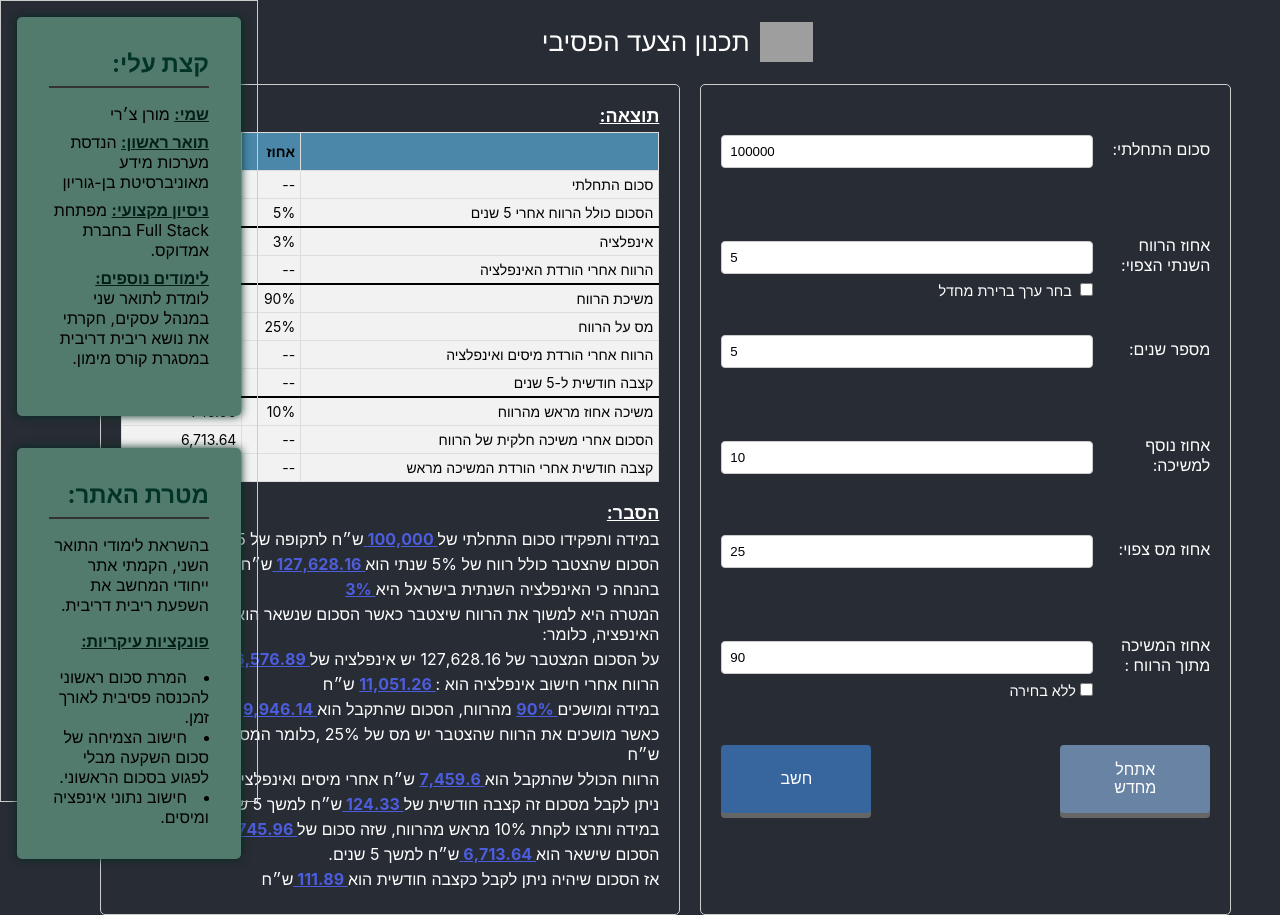
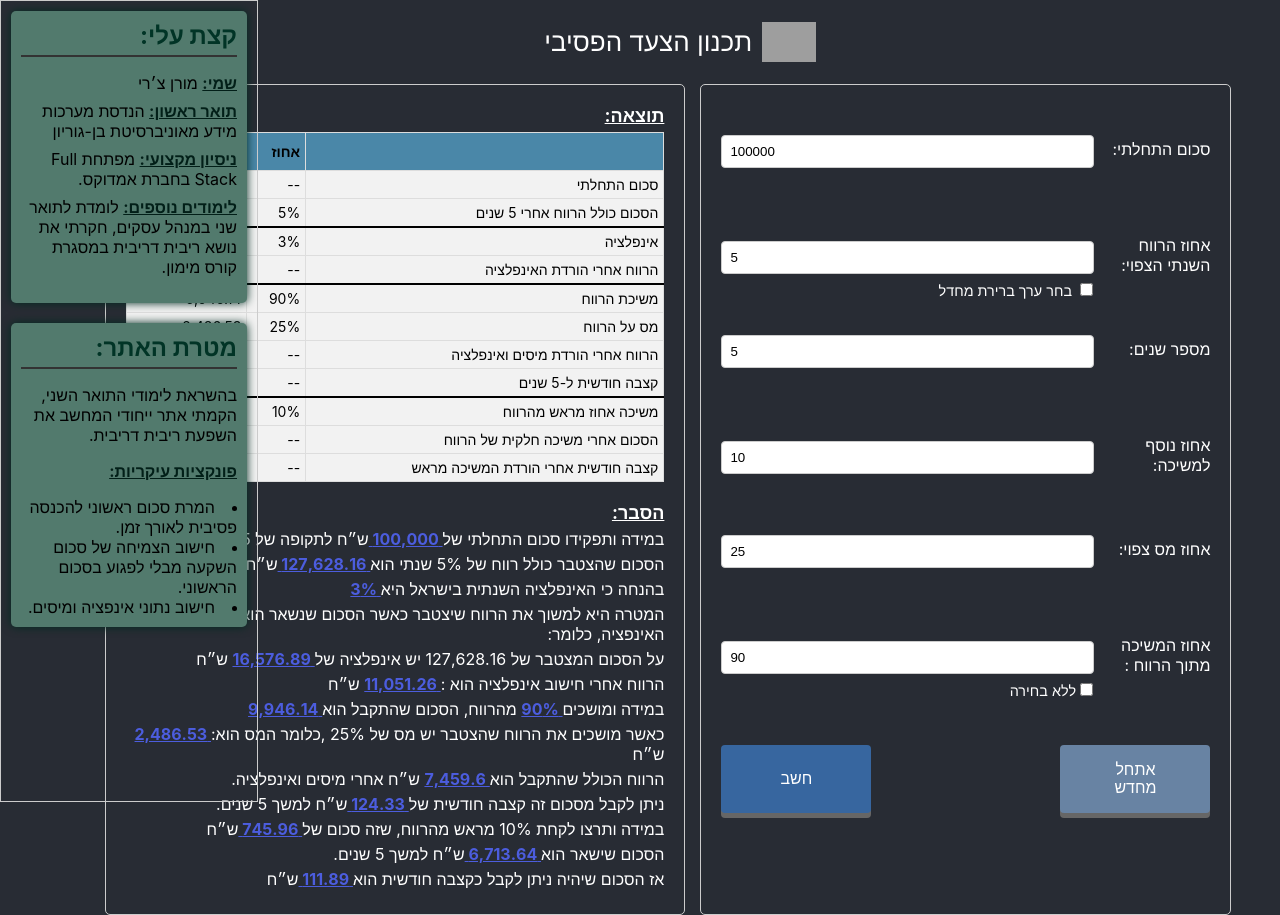
Before and after one commit to MoranChery/planning-passive-step, a React (Create React App) app: page / in a window 1280 px wide. Built offline with nearby package versions, Linux system fonts and the light colour scheme; grey boxes are pictures that could not be loaded.

Commit message:
Fixed padding

```diff
--- a/src/cssFiles/AboutMe.css
+++ b/src/cssFiles/AboutMe.css
@@ -16,22 +16,21 @@
 
 section {
     box-sizing: border-box;
-    padding: 2rem;
+    padding: 10px;
     max-width: 800px;
 }
 
 .about-me, .website-purpose {
     border-radius: 5px;
     box-shadow: 0 0 10px #012b20;
-    margin: 1rem;
+    margin: 10px;
     background-color: #527a6d;
-    min-height: fit-content;
 }
 
 h2 {
     border-bottom: 2px solid #333333;
-    padding-bottom: 0.5rem;
-    margin-bottom: 1rem;
+    padding-bottom: 5px;
+    margin-bottom: 10px;
     margin-top: 0px;
     color: #013426;
 }
--- a/src/cssFiles/App.css
+++ b/src/cssFiles/App.css
@@ -34,7 +34,7 @@ body{
   padding-right: 2%;
   display: flex;
   flex-direction: row-reverse;
-  gap: 20px;
+  gap: 15px;
 }
 
 .sidenav {
```
